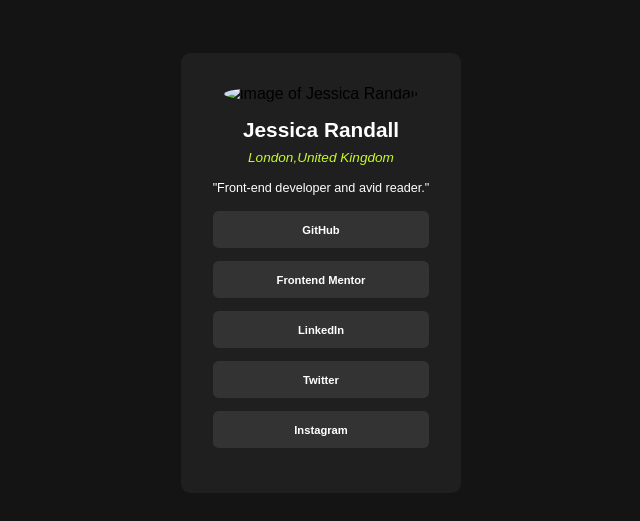
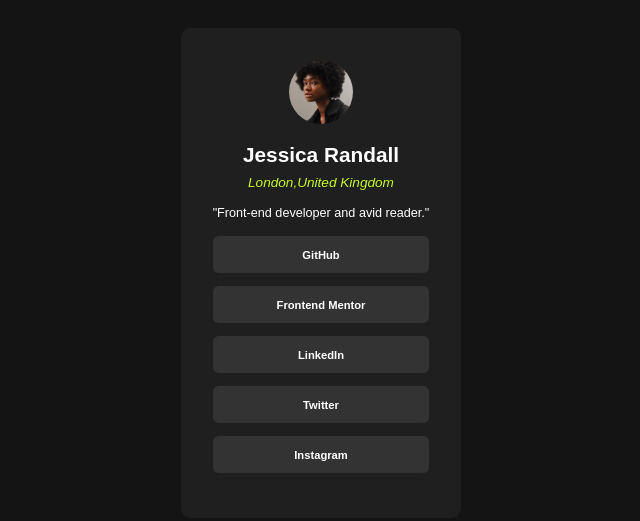
Before and after one commit to TArifulr/social-links-profile, a plain HTML site: page index.html in a window 1280 px wide. Shown: the part 127-648 px from the top of the page, without its empty margins (319-959 px from the left). Drawn offline with Linux system fonts and the light colour scheme.

Commit message:
Update index.html

```diff
--- a/index.html
+++ b/index.html
@@ -5,7 +5,7 @@
   <meta name="viewport" content="width=device-width, initial-scale=1.0">
 
 <!-- link icon -->
-  <link rel="icon" type="image/png" sizes="32x32" href="./assets/images/favicon-32x32.png">
+  <link rel="icon" type="image/png" sizes="32x32" href="favicon-32x32.png">
 
   <!-- title -->
   <title>Frontend Mentor | Social links profile</title>
@@ -21,7 +21,7 @@
 <body>
 <div class="main_frofile">
   <div class="profile_container">
-    <img src="./assets/images/avatar-jessica.jpeg" alt="image of Jessica Randall " class="avater">
+    <img src="avatar-jessica.jpeg" alt="image of Jessica Randall " class="avater">
     <h1 class="name">Jessica Randall</h1>
     <address>
       <p class="address">London,United Kingdom</p>
```
